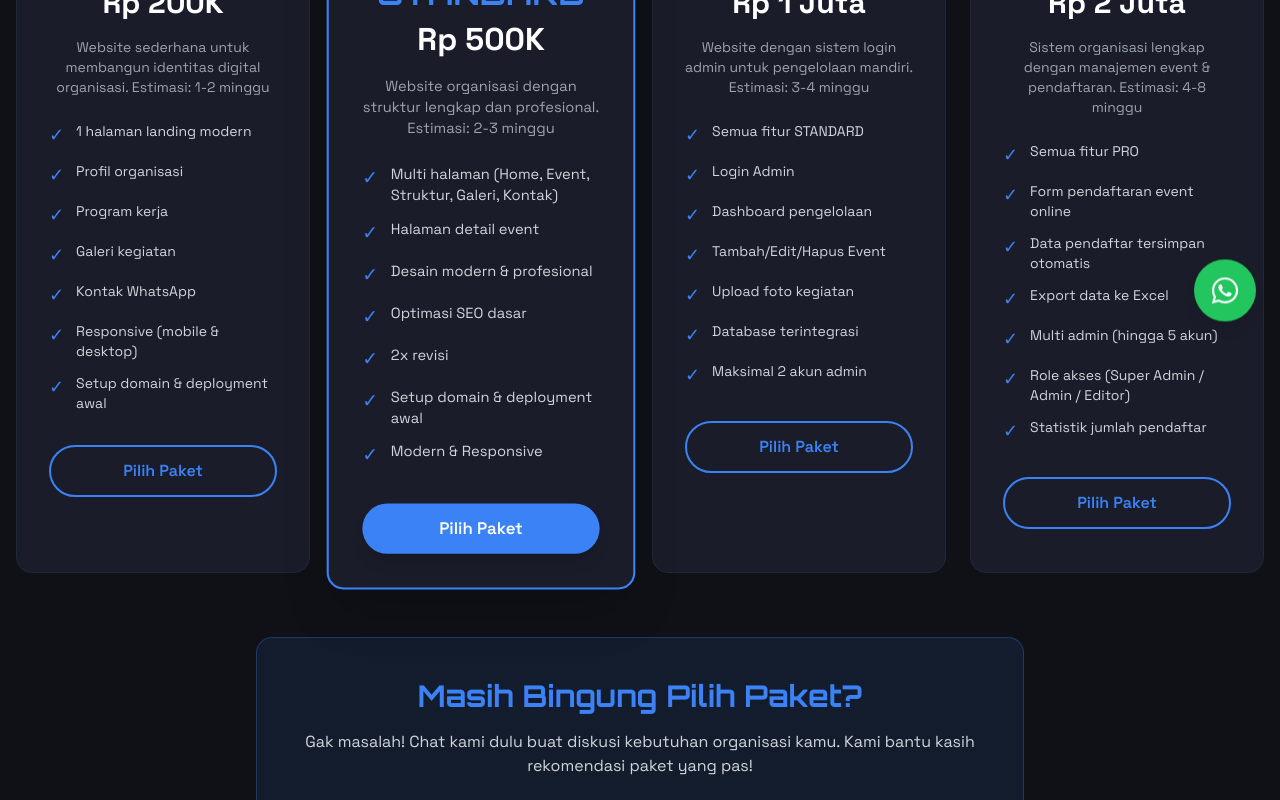
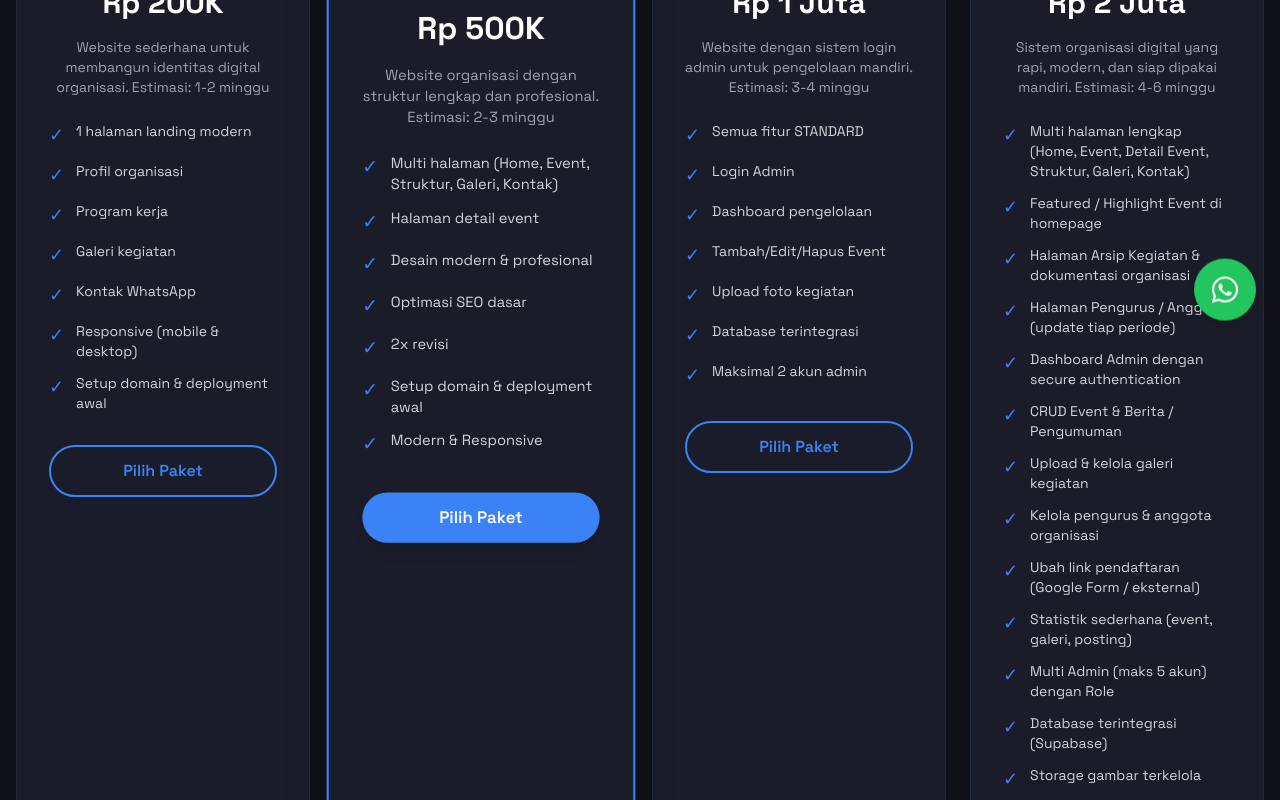
Before and after one commit to ArkanRamadhan777/ganexa, a React (Vite) app: page /pricing in a window 1280 px wide. Shown: the part 440-1240 px from the top of the page. Built offline with nearby package versions, Linux system fonts and the light colour scheme.

Commit message:
feat: update Pricing component with enhanced features and improved description

```diff
--- a/src/pages/Pricing.jsx
+++ b/src/pages/Pricing.jsx
@@ -52,16 +52,24 @@ const Pricing = () => {
       title: 'ADVANCED',
       price: 'Rp 2 Juta',
       features: [
-        'Semua fitur PRO',
-        'Form pendaftaran event online',
-        'Data pendaftar tersimpan otomatis',
-        'Export data ke Excel',
-        'Multi admin (hingga 5 akun)',
-        'Role akses (Super Admin / Admin / Editor)',
-        'Statistik jumlah pendaftar'
+        'Multi halaman lengkap (Home, Event, Detail Event, Struktur, Galeri, Kontak)',
+        'Featured / Highlight Event di homepage',
+        'Halaman Arsip Kegiatan & dokumentasi organisasi',
+        'Halaman Pengurus / Anggota (update tiap periode)',
+        'Dashboard Admin dengan secure authentication',
+        'CRUD Event & Berita / Pengumuman',
+        'Upload & kelola galeri kegiatan',
+        'Kelola pengurus & anggota organisasi',
+        'Ubah link pendaftaran (Google Form / eksternal)',
+        'Statistik sederhana (event, galeri, posting)',
+        'Multi Admin (maks 5 akun) dengan Role',
+        'Database terintegrasi (Supabase)',
+        'Storage gambar terkelola',
+        'SEO dasar & optimasi performa',
+        'Struktur scalable & setup deployment'
       ],
       recommended: false,
-      description: 'Sistem organisasi lengkap dengan manajemen event & pendaftaran. Estimasi: 4-8 minggu'
+      description: 'Sistem organisasi digital yang rapi, modern, dan siap dipakai mandiri. Estimasi: 4-6 minggu'
     }
   ]
 
```
